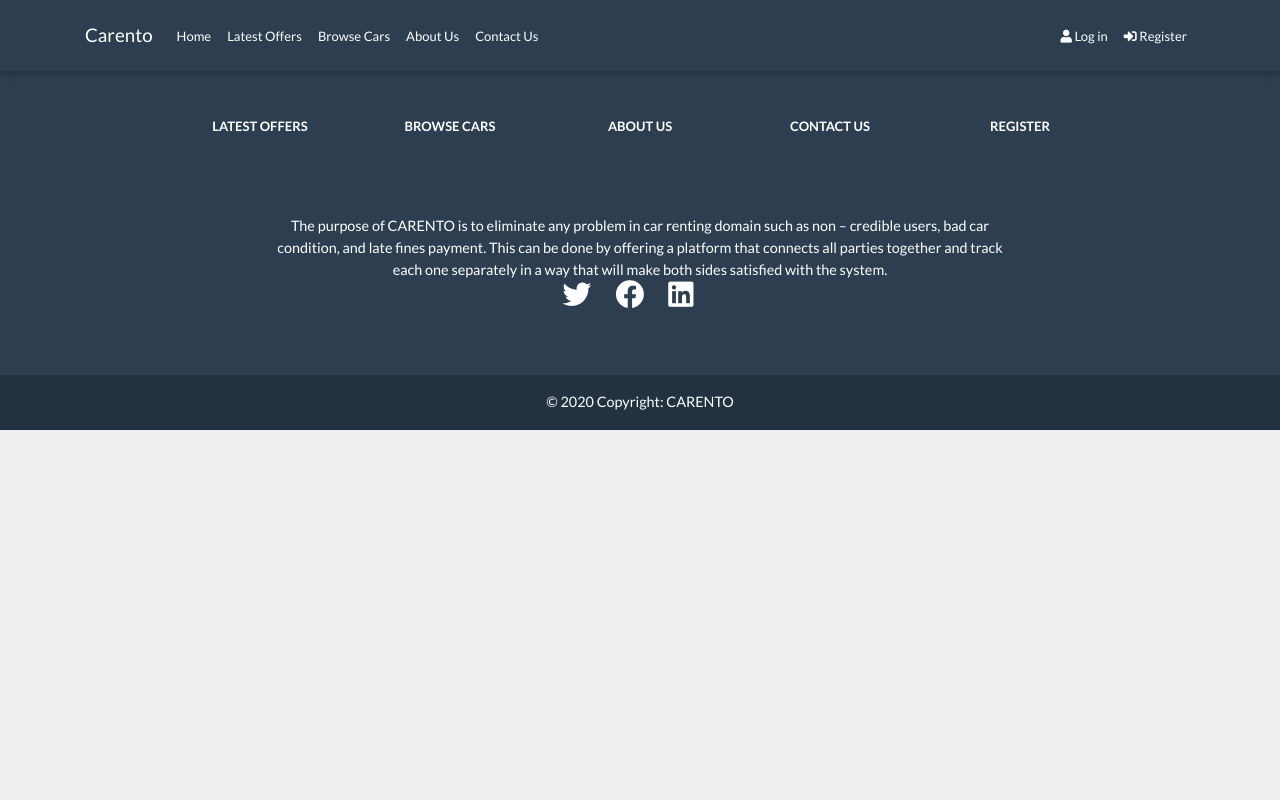
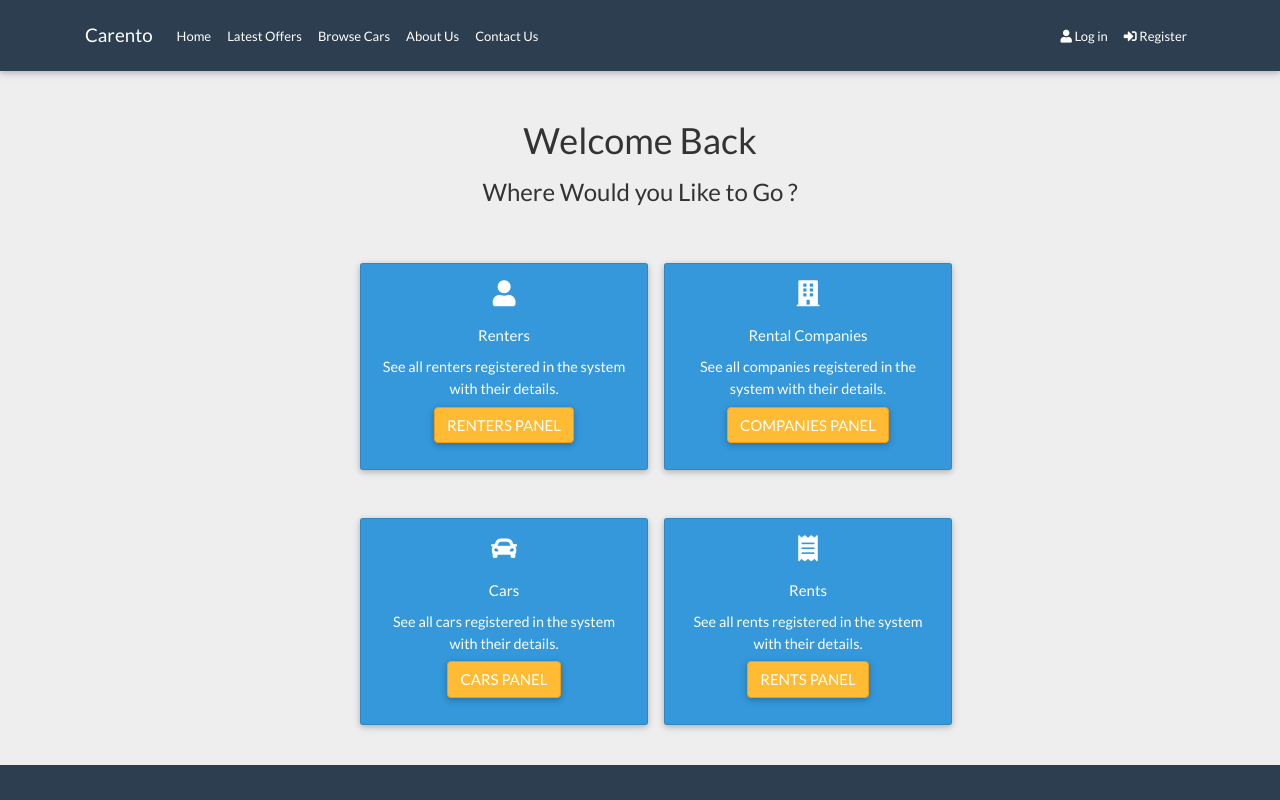
Before and after one commit to mabedd/carento, a React (Create React App) app in the folder frontend/src/: page /admin/home in a window 1280 px wide. Shown: the top 800 px of the page. Built offline with nearby package versions, Linux system fonts and the light colour scheme; the HTML template or start-up script is replaced by a standard one.

Commit message:
abed-commit

```diff
--- a/frontend/src/App.js
+++ b/frontend/src/App.js
@@ -32,6 +32,8 @@ import AdminListCarsScreen from './screens/AdminListCarsScreen'
 import AdminListRentersScreen from './screens/AdminListRentersScreen'
 import AdminListCompaniesScreen from './screens/AdminListCompaniesScreen'
 import AdminListOrdersScreen from './screens/AdminListOrdersScreen'
+import AdminLogiScreen from './screens/AdminLoginScreen'
+import AdminHomeScreen from './screens/AdminHomeScreen'
 
 
 
@@ -61,10 +63,13 @@ function App() {
       <Route path='/company/orders' component={CompanyOrderListScreen} />
       <Route path='/company/profile' component={CompanyProfileScreen} />
 
+      <Route path='/admin/home' component={AdminHomeScreen} />
       <Route path='/admin/carslist' component={AdminListCarsScreen} />
       <Route path='/admin/renterslist' component={AdminListRentersScreen} />
       <Route path='/admin/companieslist' component={AdminListCompaniesScreen} />
       <Route path='/admin/orderslist' component={AdminListOrdersScreen} />
+      <Route path='/admin/login' component={AdminLogiScreen} />
+
 
       <Footer />
     </Router>
--- a/frontend/src/actions/orderActions.js
+++ b/frontend/src/actions/orderActions.js
@@ -24,7 +24,7 @@ export const createOrder = (order) => async (dispatch, getState) => {
             },
         }
 
-        const { data } = await axios.post(`/api/rent/add-rent`, order, config)
+        const { data } = await axios.post(`http://localhost:5000/api/rent/add-rent`, order, config)
 
         dispatch({
             type: ORDER_CREATE_SUCCESS,
@@ -63,7 +63,7 @@ export const getOrderDetails = (id) => async (dispatch, getState) => {
             },
         }
 
-        const { data } = await axios.get(`/api/orders/${id}`, config)
+        const { data } = await axios.get(`http://localhost:5000/api/orders/${id}`, config)
 
         dispatch({
             type: ORDER_DETAILS_SUCCESS,
@@ -103,7 +103,7 @@ export const payOrder = (orderId, paymentResult) => async (dispatch, getState) =
         }
 
         const { data } = await axios.put(
-            `/api/orders/${orderId}/pay`,
+            `http://localhost:5000/api/orders/${orderId}/pay`,
             paymentResult,
             config
         )
@@ -143,7 +143,7 @@ export const listOrders = () => async (dispatch, getState) => {
             },
         }
 
-        const { data } = await axios.get(`/api/rent/find-all-rents`, config)
+        const { data } = await axios.get(`http://localhost:5000/api/rent/find-all-rents`, config)
 
         dispatch({
             type: ORDER_LIST_SUCCESS,
--- /dev/null
+++ b/frontend/src/screens/AdminHomeScreen.js
@@ -0,0 +1,59 @@
+import React from 'react'
+import { Container, Row } from 'react-bootstrap'
+
+const AdminHomeScreen = () => {
+    return (
+        <>
+            <Container>
+                <h1 className='text-center mt-5'>Welcome Back</h1>
+                <h3 className='text-center p-3'>Where Would you Like to Go ?</h3>
+                <Container className='m-3'>
+
+                    <Row className='text-center d-flex justify-content-center p-3'>
+                        <div class="card m-2 bg-info " style={{ width: '18rem' }}>
+                            <span className='fas fa-user fa-2x mt-3'></span>
+                            <div class="card-body">
+                                <h5 class="card-title">Renters</h5>
+                                <p class="card-text text-white">See all renters registered in the system with their details.</p>
+                                <a href="/admin/renterslist" class="btn btn-warning">Renters Panel</a>
+                            </div>
+                        </div>
+
+                        <div class="card m-2 bg-info " style={{ width: '18rem' }}>
+                            <span className='fas fa-building fa-2x mt-3'></span>
+                            <div class="card-body">
+                                <h5 class="card-title">Rental Companies</h5>
+                                <p class="card-text text-white">See all companies registered in the system with their details.</p>
+                                <a href="/admin/companieslist" class="btn btn-warning">Companies Panel</a>
+                            </div>
+                        </div>
+                    </Row>
+
+                    <Row className='text-center d-flex justify-content-center p-3'>
+                        <div class="card m-2 bg-info " style={{ width: '18rem' }}>
+                            <span className='fas fa-car fa-2x mt-3'></span>
+                            <div class="card-body">
+                                <h5 class="card-title">Cars</h5>
+                                <p class="card-text text-white">See all cars registered in the system with their details.</p>
+                                <a href="/admin/carslist" class="btn btn-warning">Cars Panel</a>
+                            </div>
+                        </div>
+
+                        <div class="card m-2 bg-info " style={{ width: '18rem' }}>
+                            <span className='fas fa-receipt fa-2x mt-3'></span>
+                            <div class="card-body">
+                                <h5 class="card-title">Rents</h5>
+                                <p class="card-text text-white">See all rents registered in the system with their details.</p>
+                                <a href="/admin/orderslist" class="btn btn-warning">Rents Panel</a>
+                            </div>
+                        </div>
+                    </Row>
+
+                </Container>
+            </Container>
+
+        </>
+    )
+}
+
+export default AdminHomeScreen
--- /dev/null
+++ b/frontend/src/screens/AdminLoginScreen.js
@@ -0,0 +1,87 @@
+import React, { useState, useEffect } from 'react'
+import { Link } from 'react-router-dom'
+import { Form, Button, Row, Col, Container } from 'react-bootstrap'
+import { useDispatch, useSelector } from 'react-redux'
+
+import Message from '../components/Message'
+import Loader from '../components/Loader'
+import { login } from '../actions/userActions'
+import './RegisterScreen.css'
+
+
+const AdminLoginScreen = ({ location, history }) => {
+
+    //component level state
+    const [email, setEmail] = useState('')
+    const [password, setPassword] = useState('')
+
+    const dispatch = useDispatch()
+
+    const userLogin = useSelector((state) => state.userLogin)
+    const { loading, error, userInfo } = userLogin
+
+    // redirect to admin home panel in case of successful login
+    const redirect = location.search ? location.search.split('=')[1] : '/admin/home'
+
+    useEffect(() => {
+        if (userInfo) {
+            history.push(redirect)
+        }
+    }, [history, userInfo, redirect])
+
+    const submitHandler = (e) => {
+        e.preventDefault()
+        dispatch(login(email, password))
+    }
+
+    return (
+        <div>
+            <div style={{ backgroundImage: `url("/images/registerBG.jpg")` }}>
+                <Container>
+                    <div class="page-wrapper bg-gra-02 p-t-130 p-b-100 font-poppins">
+                        <div class="wrapper wrapper--w680">
+                            <div class="card card-4">
+                                <div class="card-body">
+                                    <h2 class="title text-center">Welcome Carento Admin</h2>
+
+                                    {error && <Message variant='danger'>{error}</Message>}
+                                    {loading && <Loader />}
+
+                                    <form onSubmit={submitHandler}>
+                                        <div class="row row-space">
+                                            <div class="col-12">
+                                                <div class="input-group">
+                                                    <label class="label">Email</label>
+                                                    <input class="input--style-4" type="text" placeholder="Your email ..." value={email} onChange={(e) => setEmail(e.target.value)}></input>
+                                                </div>
+                                            </div>
+                                        </div>
+
+                                        <div class="row row-space">
+                                            <div class="col-12">
+                                                <div class="input-group">
+                                                    <label class="label">Password</label>
+                                                    <input class="input--style-4" type="password" placeholder="Your password" value={password} onChange={(e) => setPassword(e.target.value)} ></input>
+                                                </div>
+                                            </div>
+                                        </div>
+
+
+                                        <div class="p-t-15 text-center">
+                                            <button class="btn btn-success btn-md" type="submit">Login</button>
+                                        </div>
+
+                                        <div>
+                                        </div>
+                                    </form>
+                                </div>
+                            </div>
+                        </div>
+                    </div>
+                </Container>
+            </div>
+        </div>
+    )
+}
+
+export default AdminLoginScreen
--- a/frontend/src/screens/LoginScreen.js
+++ b/frontend/src/screens/LoginScreen.js
@@ -32,7 +32,7 @@ const LoginScreen = ({ location, history }) => {
         dispatch(login(email, password))
     }
 
-    return (//TODO: chagen design
+    return (
         <div style={{ backgroundImage: `url("/images/registerBG.jpg")` }}>
             <Container>
                 <div class="page-wrapper bg-gra-02 p-t-130 p-b-100 font-poppins">
--- a/frontend/src/screens/RegisterScreen.js
+++ b/frontend/src/screens/RegisterScreen.js
@@ -24,7 +24,7 @@ const RegisterScreen = ({ location, history }) => {
     const dispatch = useDispatch()
 
     const userRegister = useSelector((state) => state.userRegister)
-    const { loading, error, userInfo } = userRegister
+    const { loading, error, userInfo, success } = userRegister
 
     const redirect = location.search ? location.search.split('=')[1] : '/'
 
@@ -57,6 +57,7 @@ const RegisterScreen = ({ location, history }) => {
                                 {message && <Message variant='danger'>{message}</Message>}
                                 {error && <Message variant='danger'>{error}</Message>}
                                 {loading && <Loader />}
+                                {success && <Message>You have been registered successfully</Message>}
 
                                 <form onSubmit={submitHandler}>
                                     <div class="row row-space">
```
Also changed, not shown: frontend/src/actions/carActions.js (+6 -6 lines), frontend/src/actions/userActions.js (+7 -7 lines), frontend/public/images/admin-car.jpg (added).
